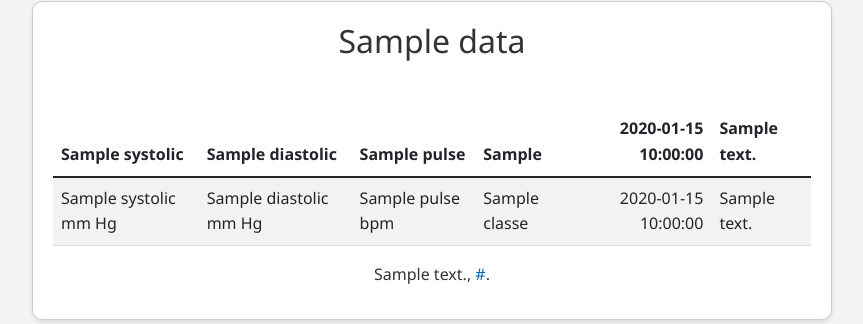
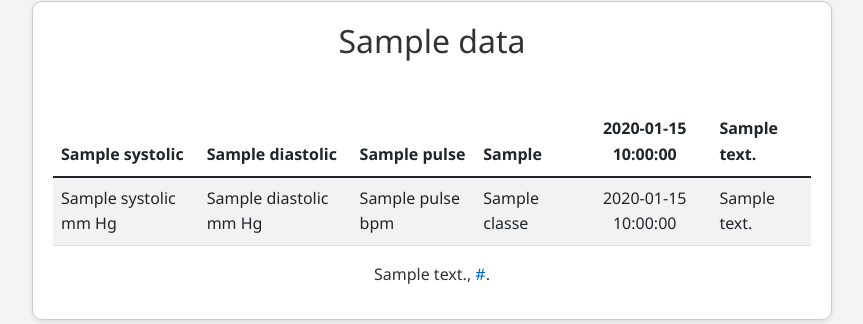
Before and after one commit to Belifon/bp-journal, a Flask app: template templates/dashboard.html in a window 1280 px wide. Shown: the part 504-828 px from the top of the page, without its empty margins (208-1071 px from the left). Run offline with Flask 3, Linux system fonts and the light colour scheme; the template is opened without the code that fills it: most values are stand-ins (such as "Sample title", 1, 10 or a date in 2020); some libraries are stand-ins or nearby versions.

Commit message:
Changed data.dateRecorded from text-end to text-center for dashboard seems better

```diff
--- a/templates/dashboard.html
+++ b/templates/dashboard.html
@@ -38,7 +38,7 @@
                 <th class="text-start">{{ data.diastolic }}</th>
                 <th class="text-start">{{ data.pulse }}</th>
                 <th class="text-start">{{ data.readingClassification }}</th>
-                <th class="text-end">{{ data.dateRecorded }}</th>
+                <th class="text-center">{{ data.dateRecorded }}</th>
                 <th class="text-start">{{ data.notes }}</th>
             </tr>
         </thead>
@@ -50,7 +50,7 @@
                 <td class="text-start">{{ row.diastolic }} mm Hg</td>
                 <td class="text-start">{{ row.pulse }} bpm</td>
                 <td class="text-start">{{ classes[row.classification] }}</td>
-                <td class="text-end">{{ row.reading_date }}</td>
+                <td class="text-center">{{ row.reading_date }}</td>
                 <td class="text-start">{{ row.notes }}</td>
             </tr>
             {% endfor %}
```
